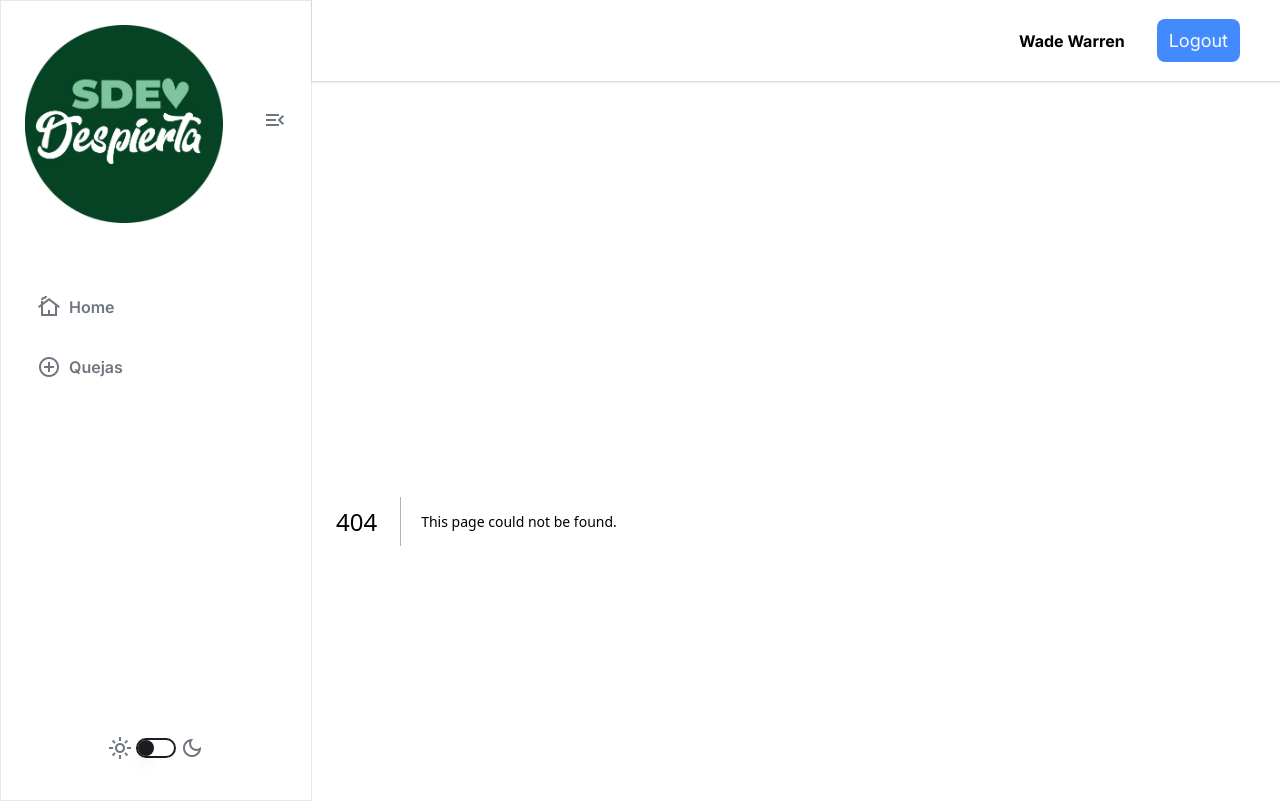
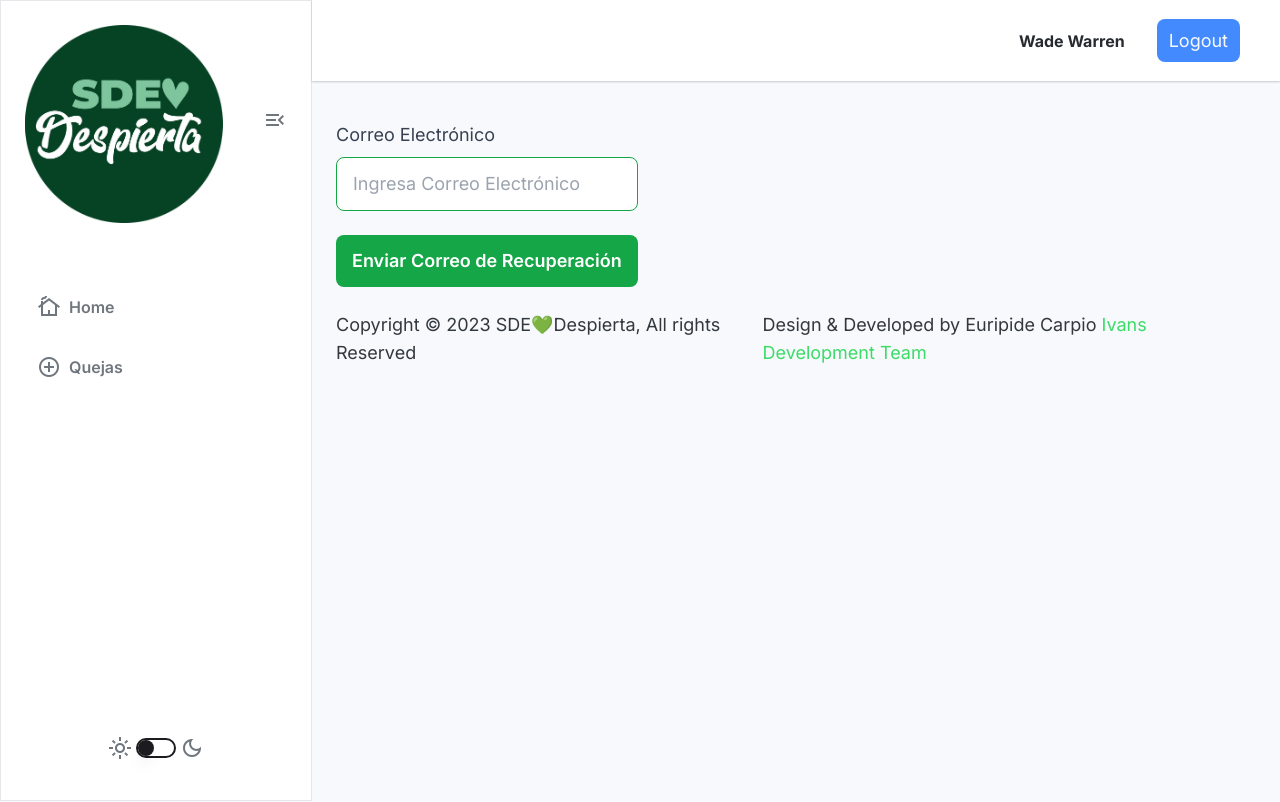
Before and after one commit to Ivan-s-Development-Team/SDEngage, a Next.js app: page /forgot-password in a window 1280 px wide. Before the commit this address had no page. Shown: the top 802 px of the page. Built offline with nearby package versions, Linux system fonts and the light colour scheme.

Commit message:
Website mostly done

```diff
--- a/components/createNFT/UploadFile.tsx
+++ b/components/createQueja/UploadFile.tsx
@@ -1,5 +1,6 @@
-import React, { useState } from 'react';
-import { useTheme } from 'next-themes'
+"use client";
+import React, { useState, useEffect } from 'react';
+
 
 const ComplaintForm = () => {
   const [complaintType, setComplaintType] = useState('');
@@ -7,21 +8,50 @@ const ComplaintForm = () => {
   const [firstTime, setFirstTime] = useState(false);
   const [timesSubmitted, setTimesSubmitted] = useState('');
   const [description, setDescription] = useState('');
+  const [buttonDisabled, setButtonDisabled] = useState(false);
+  const [loading, setLoading] = useState(false);
+  const [emailSent, setEmailSent] = useState(false);
 
-  const handleSubmit = (e: { preventDefault: () => void; }) => {
+  useEffect(() => {
+    if(complaintType.length > 0 && duration.length > 0 && description.length> 0) {
+        setButtonDisabled(false);
+    } else {
+        setButtonDisabled(true)
+    }
+}, [complaintType.length, duration.length, description.length])
+
+  const handleSubmit = async (e: React.FormEvent) => {
     e.preventDefault();
 
-    // You would handle the email sending logic here (using a backend API).
+    try {
+      setLoading(true);
+      const response = await fetch('/api/sendEmail', {
+        method: 'POST',
+        headers: {
+          'Content-Type': 'application/json',
+        },
+        body: JSON.stringify({
+          complaintType,
+          duration,
+          firstTime,
+          timesSubmitted,
+          description,
+        }),
+      });
 
-    // For demonstration purposes, let's just log the form data.
-    console.log({
-      complaintType,
-      duration,
-      firstTime,
-      timesSubmitted,
-      description,
-    });
+      if (response.ok) {
+        console.log('Email sent successfully');
+        setEmailSent(true);
+      } else {
+        console.error('Error sending email');
+      }
+    } catch (error) {
+      console.error('An error occurred:', error);
+    } finally{
+      setLoading(false);
+    }
   };
+
 
   return (
     <>
@@ -105,10 +135,19 @@ const ComplaintForm = () => {
       </div>
       <button
         type="submit"
-        className="w-full bg-blue-500 text-white py-2 rounded-md hover:bg-blue-600"
+        className={`w-full block ${
+          buttonDisabled ? 'bg-gray-300 cursor-not-allowed' : 'bg-[#14A647] hover:bg-[#0A732F]'
+        } px-4 py-3 mt-6 rounded-lg font-semibold text-white focus:bg-blue-400 focus:outline-none`}
+        disabled={buttonDisabled}
         onClick={handleSubmit}
       >
-        Submit Complaint
+        {loading
+          ? 'Procesando...'
+          : buttonDisabled
+          ? 'Por favor complete la información necesaria'
+          : emailSent
+          ? 'Complaint Submitted'
+          : 'Submit Complaint'}
       </button>
     </>
   );
--- a/package.json
+++ b/package.json
@@ -10,6 +10,8 @@
   },
   "dependencies": {
     "@headlessui/react": "^1.7.17",
+    "@nextui-org/card": "^2.0.14",
+    "@nextui-org/react": "^2.1.3",
     "@types/node": "20.5.1",
     "@types/react": "18.2.20",
     "@types/react-dom": "18.2.7",
@@ -25,6 +27,7 @@
     "next-auth": "^4.23.1",
     "next-themes": "^0.2.1",
     "node": "^20.5.0",
+    "nodemailer": "^6.9.4",
     "postcss": "8.4.28",
     "react": "18.2.0",
     "react-apexcharts": "^1.4.1",
@@ -39,6 +42,7 @@
   },
   "devDependencies": {
     "@types/bcryptjs": "^2.4.2",
-    "@types/jsonwebtoken": "^9.0.2"
+    "@types/jsonwebtoken": "^9.0.2",
+    "@types/nodemailer": "^6.4.9"
   }
 }
--- /dev/null
+++ b/pages/api/sendEmail.ts
@@ -0,0 +1,45 @@
+
+
+import nodemailer from 'nodemailer';
+import type { NextApiRequest, NextApiResponse } from 'next';
+
+const email = process.env.EMAIL;
+const pass = process.env.EMAIL_PASS;
+
+export default async function handler(req: NextApiRequest, res: NextApiResponse) {
+    if (req.method !== 'POST') {
+      return res.status(405).end();
+    }
+
+  const { complaintType, duration, firstTime, timesSubmitted, description } = req.body;
+
+  try {
+    const transporter = nodemailer.createTransport({
+      service: 'Gmail', // e.g., 'Gmail'
+      auth: {
+        user: email,
+        pass: pass,
+      },
+    });
+
+    const mailOptions = {
+      from: 'ivansdevelopmentteam@gmail.com',
+      to: 'ivansdevelopmentteam@gmail.com',
+      subject: 'New Complaint Form Submission',
+      html: `
+        <h3>New Complaint Form Submission</h3>
+        <p>Type of Complaint: ${complaintType}</p>
+        <p>Duration: ${duration}</p>
+        <p>First Time: ${firstTime}</p>
+        <p>Times Submitted: ${timesSubmitted}</p>
+        <p>Description: ${description}</p>
+      `,
+    };
+
+    await transporter.sendMail(mailOptions);
+    res.status(200).json({ message: 'Email sent successfully.' });
+  } catch (error) {
+    console.error(error);
+    res.status(500).json({ message: 'An error occurred while sending the email.' });
+  }
+}
--- a/pages/auth/login.tsx
+++ b/pages/auth/login.tsx
@@ -105,7 +105,7 @@ const LoginPage = () => {
 
 							<div className="text-right mt-2">
 								<a
-									href="#"
+									href="/forgot-password"
 									type="submit"
 									className="text-sm font-semibold text-gray-500 hover:text-[#14A647] focus:text-blue-700 focus:outline-none"
 								>
--- /dev/null
+++ b/pages/forgot-password.tsx
@@ -0,0 +1,59 @@
+// pages/forgot-password.tsx
+
+import AuthLayout from '@/components/layout/AuthLayout';
+import Link from 'next/link';
+import { useForm } from 'react-hook-form';
+import Preloader from '@/components/preloader/Preloader';
+
+type FormData = {
+  email: string;
+};
+
+const ForgotPasswordPage = () => {
+  const {
+    register,
+    handleSubmit,
+    formState: { errors },
+  } = useForm<FormData>();
+
+  const onSubmit = (data: FormData) => {
+    // Handle password recovery logic here
+    console.log('Password recovery initiated for:', data.email);
+  };
+
+  return (
+    <AuthLayout title="Forgot Password">
+      <Preloader />
+      {/* ... your other layout and styling code */}
+      <form onSubmit={handleSubmit(onSubmit)}>
+        <div>
+          <label className="block text-gray-700">Correo Electrónico</label>
+          <input
+            type="email"
+            id="email"
+            placeholder="Ingresa Correo Electrónico"
+            className="w-full bg-gray-200 rounded-lg px-4 py-3 mt-2 border focus:border-[#14A647] focus:outline-none focus:bg-white"
+            {...register('email', {
+              required: 'Este campo es requerido',
+            })}
+            autoComplete="email"
+            autoFocus
+            required
+          />
+          {errors.email && (
+            <div className="text-red-500">{errors.email.message}</div>
+          )}
+        </div>
+        <button
+          type="submit"
+          className="w-full block bg-[#14A647]  hover:bg-[#0A732F] px-4 py-3 mt-6 rounded-lg font-semibold text-white focus:bg-blue-400 focus:outline-none"
+        >
+          Enviar Correo de Recuperación
+        </button>
+      </form>
+      {/* ... rest of your layout and styling code */}
+    </AuthLayout>
+  );
+};
+
+export default ForgotPasswordPage;
--- a/pages/quejas.tsx
+++ b/pages/quejas.tsx
@@ -1,4 +1,4 @@
-import CreateQuejaMain from "@/components/createNFT/CreateQuejaMain";
+import CreateQuejaMain from "@/components/createQueja/CreateQuejaMain";
 
 export default function CreateQueja() {
   return <CreateQuejaMain />;
```
Also changed, not shown: components/createQueja/CreateQuejaMain.tsx (renamed from components/createNFT/CreateQuejaMain.tsx), 2 other files (tests, documents, lock files or other folders).
